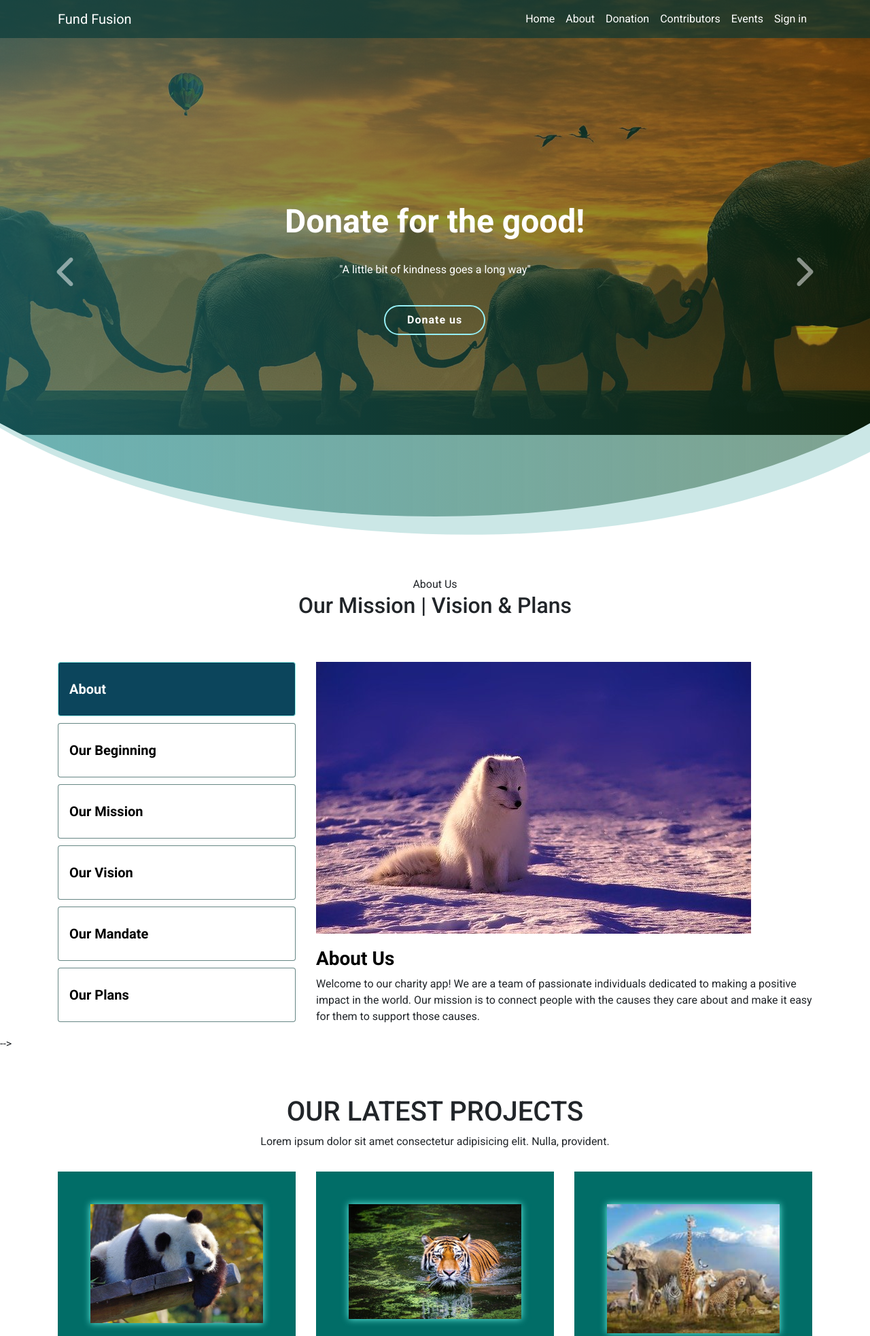
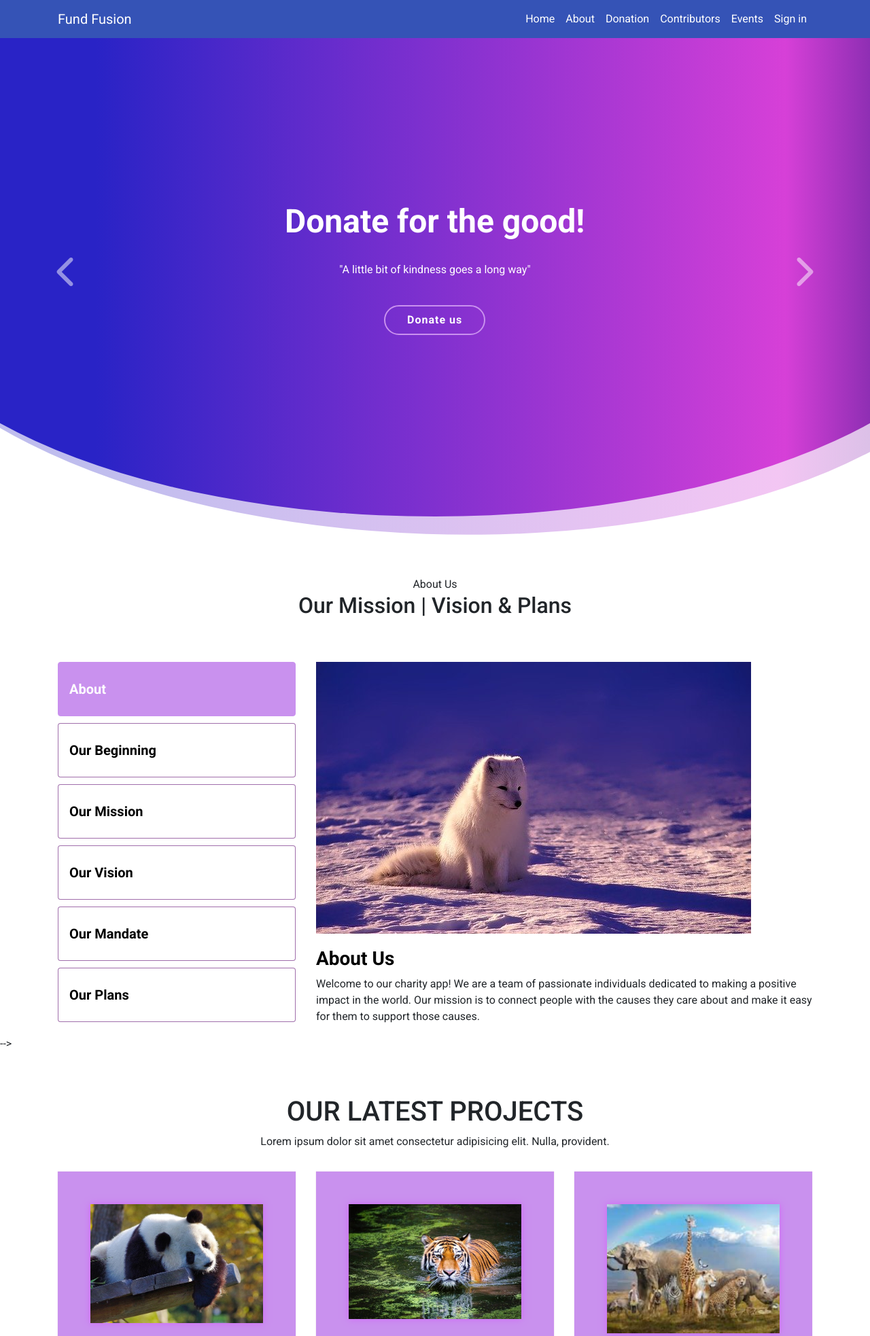
Before and after one commit to aakrity17/FundFusion, a PHP site: page /FundFusion/ in a window 1280 px wide. Shown: the top 1966 px of the page at 68% size. Run offline with PHP 8.4, Linux system fonts and the light colour scheme; some libraries are stand-ins or nearby versions.

Commit message:
styled content

```diff
--- a/css/style.css
+++ b/css/style.css
@@ -7,10 +7,10 @@ body{
     font-family: 'Roboto', sans-serif;
 }
 .nav-bg{
-    background: rgba(1, 54, 54, 0.6);
+    background: rgb(53, 83, 182);
 }
 .navbar-nav .nav-link{
-    color:#fff!important;
+    color:#ffffff!important;
 }
 .navbar-toggler{
     outline:none!important;
@@ -28,7 +28,10 @@ body{
     top:0;
     width:130%;
     height:95%;
-    background:linear-gradient(to right,rgba(39, 147, 155, 0.6),rgba(20,54,1,0.4)),url("img/bg2.jpg")center top no-repeat;/*image-size 1920H 1080W*/
+    background: rgb(41,35,198);
+background: linear-gradient(90deg, rgba(41,35,198,1) 20%, rgba(109,45,205,1) 43%, rgba(214,61,215,0.9809173669467787) 81%, rgba(32,20,124,1) 100%);
+    /* background-image: linear-gradient(to right, #8b33c5, #15a0e1); */
+
     z-index:0;
     border-radius: 0 0 50% 50%;
     transform:translateX(-50%) rotate(0deg);
@@ -40,7 +43,11 @@ body{
     top:0;
     width:130%;
     height:96%;
-    background:rgba(39, 155, 149, 0.8);
+    background: rgb(41,35,198);
+background: linear-gradient(90deg, rgba(41,35,198,1) 20%, rgba(109,45,205,1) 43%, rgba(214,61,215,0.9809173669467787) 81%, rgba(32,20,124,1) 100%);
+    /* background-image: linear-gradient(to right, #8b33c5, #15a0e1); */
+
+    /* background:rgba(43, 39, 155, 0.8); */
     opacity:0.3;
     z-index:0;
     border-radius:0 0 50% 50%;
@@ -93,10 +100,10 @@ body{
     margin:10px;
     color:#fff;
     animation-delay:0.5s;
-    border:2px solid #96eff5;
+    border:2px solid #c991ee;
 }
 #hero .hero-btn:hover{
-    background:#013f68;
+    background:#c991ee;
     color:#fff;
     text-decoration:none;
 }
@@ -161,7 +168,7 @@ body{
     border-radius:4px;
     color:#000;
     font-weight:bold;
-    border:1px solid rgba(1, 54, 51, 0.6);
+    border:1px solid rgba(102, 22, 120, 0.621);
     font-size:20px;
     line-height: 30px;
 }
@@ -171,8 +178,8 @@ body{
 }
 .tabs .nav-pills .nav-item .nav-link.active{
     color:#fff;
-    background:#0c455c;
-    border:1px solid #96f5ed;
+    background:#c991ee;
+    border:1px solid #c991ee;
 }
 .tabs .nav-pills .nav-item .nav-link.active span{
     color:#fff;
@@ -248,19 +255,19 @@ body{
 
 }
 .overlay:hover:before{
-    background:#013030;
+    background:#c991ee;
     width:100%;
     border-radius:10px;
 }
 /*========End of the Stories========*/
 /*============Projects Section=======*/
 .project-container{
-    background: #016d67;
+    background: #c991ee;
     position: relative;
     overflow: hidden;
 }
 .donation{
-    background:#67f7f0;
+    background:#c991ee;
     color:black;
     padding:3px 3.5px;
     position: absolute;
@@ -279,13 +286,13 @@ body{
     display: inline-block;
     vertical-align:middle;
     transform:perspective(1px)translateZ(0);
-    box-shadow: 0 0 1px rgba(0,0,0,0);
+    box-shadow: 0 0 1px rgba(128, 28, 148, 0.368);
     position: relative;
 }
 .outline:before{
     content:'';
     position:absolute;
-    border: #77f6f6 solid 4px;
+    border: #b16bcf solid 4px;
     top:4px;
     left: 4px;
     right:4px;
@@ -304,14 +311,14 @@ body{
     display: inline-block;
     vertical-align: middle;
     transform: perspective(1px) translateZ(0);
-    box-shadow:0 0 10px #67f7eb;
+    box-shadow:0 0 10px #d167f7;
     transition-duration:0.3s;
     transition-property: box-shadow, transform;
 }
 .grow:hover,
 .grow:focus,
 .grow:active{
-    box-shadow: 0 10px 10px 5px #67f7e4;
+    box-shadow: 0 10px 10px 5px #df67f7;
     transform: scale(1.1);
 }
 /*====end of Projects Section======*/
--- a/dashboardLogin/style.css
+++ b/dashboardLogin/style.css
@@ -120,6 +120,7 @@ button.submit {
     letter-spacing: 2px;
     font-weight: bold;
     background-image: linear-gradient(to right, #8b33c5, #15a0e1);
+
     cursor: pointer;
     transition: opacity 0.4s;
 }
```
Also changed, not shown: other parts of css/style.css (+26 -21 lines), img/360_F_330284507_zWMKJuSAPN2VyomK4et4dTdHi2P8lmHb.jpg (added), img/Food-Distribution-Pic.jpg (added), img/handwriting-text-writing-our-mission-concept-meaning-tasks-schedule-need-to-made-them-right-order-success-woman-wear-161510246.jpg (added), img/mandate-hands.jpg (added), img/medicines.jpg (added), img/plan.jpg (added).
